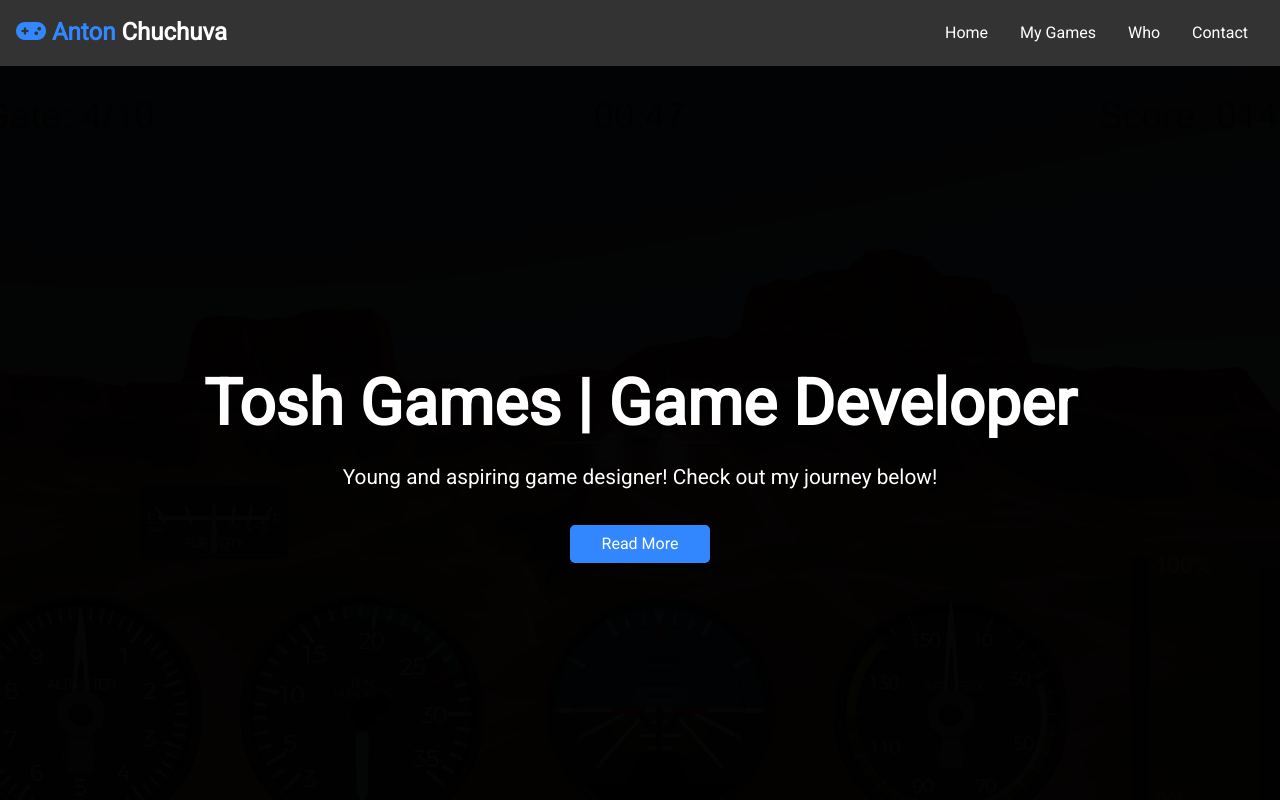
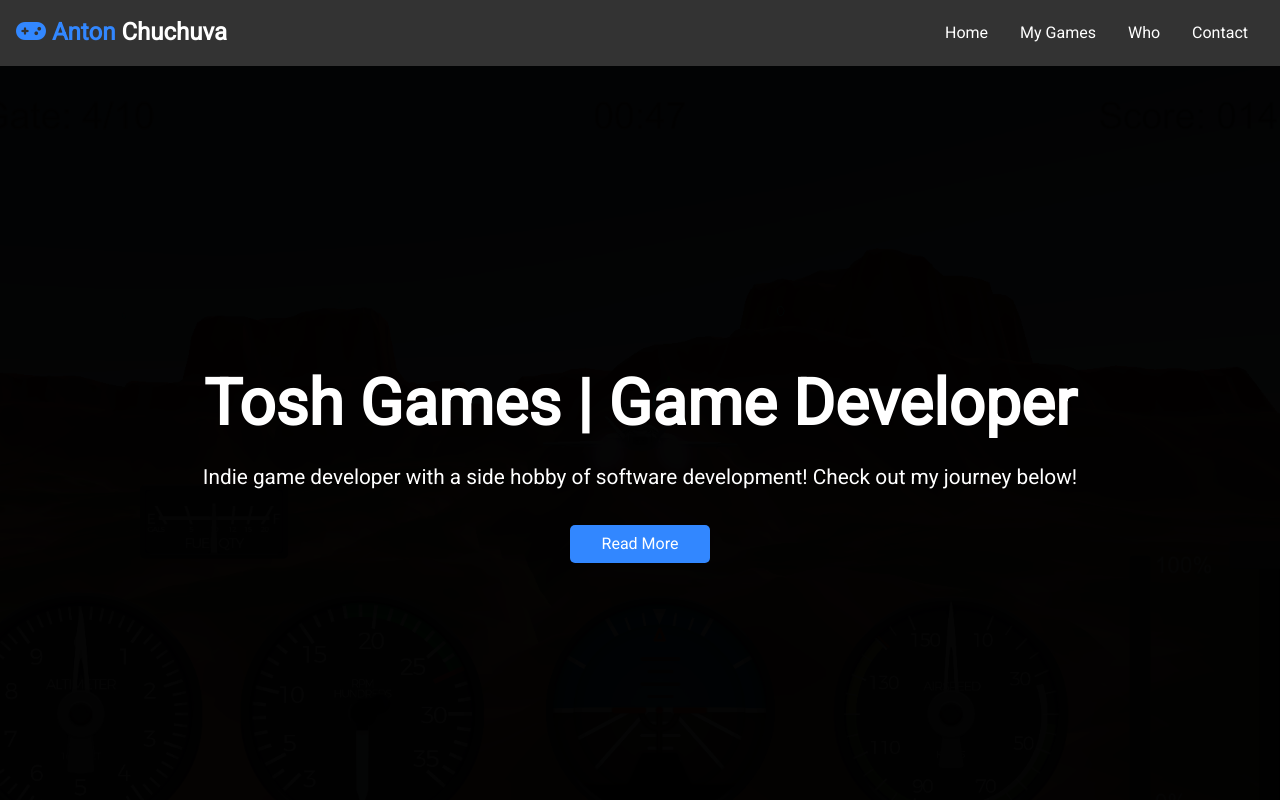
Before and after one commit to achuchuva/website, a plain HTML site: page index.html in a window 1280 px wide. Shown: the top 800 px of the page. Drawn offline with nearby package versions, Linux system fonts and the light colour scheme.

Commit message:
Update index.html

```diff
--- a/index.html
+++ b/index.html
@@ -33,7 +33,7 @@
         Tosh Games | Game Developer
       </h1>
       <p class="lead">
-        Young and aspiring game designer! Check out my journey below!
+        Indie game developer with a side hobby of software development! Check out my journey below!
       </p>
       <a href="#what" class="btn">
         Read More
```
